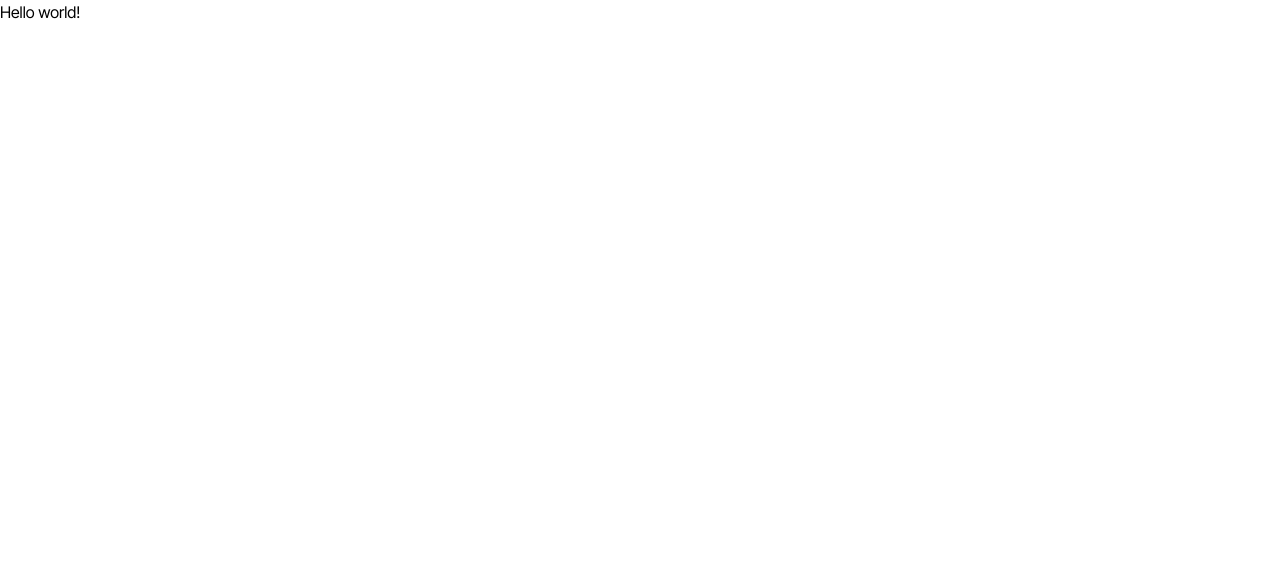
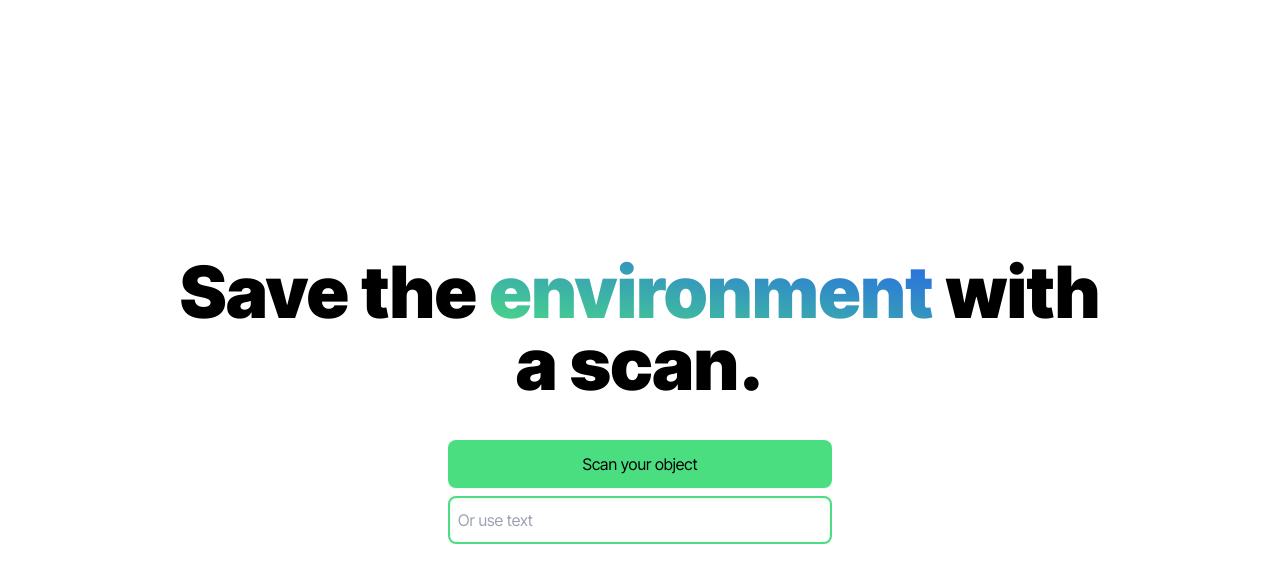
Before and after one commit to arthurmatthew/hackpnw2023, a React (Vite) app: page / in a window 1280 px wide. Shown: the top 582 px of the page. Built offline with nearby package versions, Linux system fonts and the light colour scheme.

Commit message:
Added splash page

```diff
--- a/package.json
+++ b/package.json
@@ -12,7 +12,8 @@
   "dependencies": {
     "react": "^18.2.0",
     "react-dom": "^18.2.0",
-    "react-router-dom": "^6.11.2"
+    "react-router-dom": "^6.11.2",
+    "react-webcam": "^7.1.0"
   },
   "devDependencies": {
     "@types/react": "^18.0.37",
@@ -25,6 +26,8 @@
     "eslint-plugin-react-hooks": "^4.6.0",
     "eslint-plugin-react-refresh": "^0.3.4",
     "postcss": "^8.4.24",
+    "prettier": "2.8.8",
+    "prettier-plugin-tailwindcss": "^0.3.0",
     "tailwindcss": "^3.3.2",
     "typescript": "^5.0.2",
     "vite": "^4.3.9"
--- a/src/main.tsx
+++ b/src/main.tsx
@@ -3,11 +3,12 @@ import ReactDOM from "react-dom/client";
 import "./main.css";
 
 import { createBrowserRouter, RouterProvider } from "react-router-dom";
+import Index from "./routes";
 
 const router = createBrowserRouter([
   {
     path: "/",
-    element: <h1>Hello world!</h1>,
+    element: <Index />,
   },
 ]);
 
--- a/src/routes/index.tsx
+++ b/src/routes/index.tsx
@@ -1,7 +1,25 @@
-import "./index.css";
-
 const Index = () => {
-  return <div></div>;
+  return (
+    <div className="flex min-h-screen w-screen flex-col items-center justify-center gap-10 px-40">
+      <h1 className="text-center text-7xl font-black">
+        Save the{" "}
+        <i className="bg-gradient-to-tr from-green-400 to-blue-600 bg-clip-text not-italic text-transparent">
+          environment
+        </i>{" "}
+        with a scan.
+      </h1>
+      <div className="flex flex-col gap-2">
+        <button className="h-12 w-96 rounded-lg bg-green-400 shadow-sm">
+          Scan your object
+        </button>
+        <input
+          className="h-12 w-96 rounded-lg border-2 border-solid border-green-400 p-2 shadow-inner"
+          type="text"
+          placeholder="Or use text"
+        />
+      </div>
+    </div>
+  );
 };
 
 export default Index;
```
Also changed, not shown: 2 other files (tests, documents, lock files or other folders).
